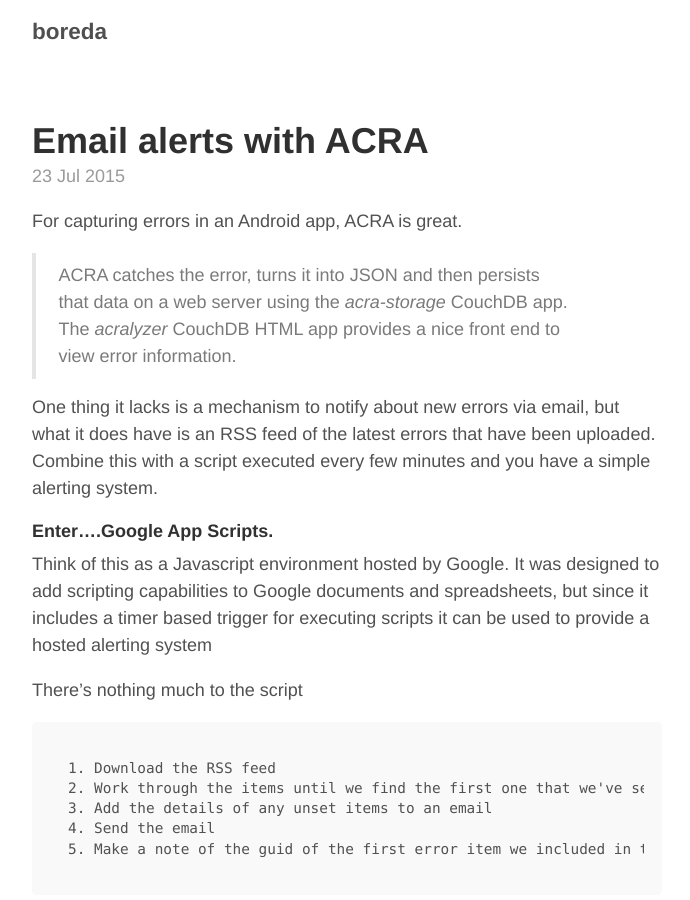
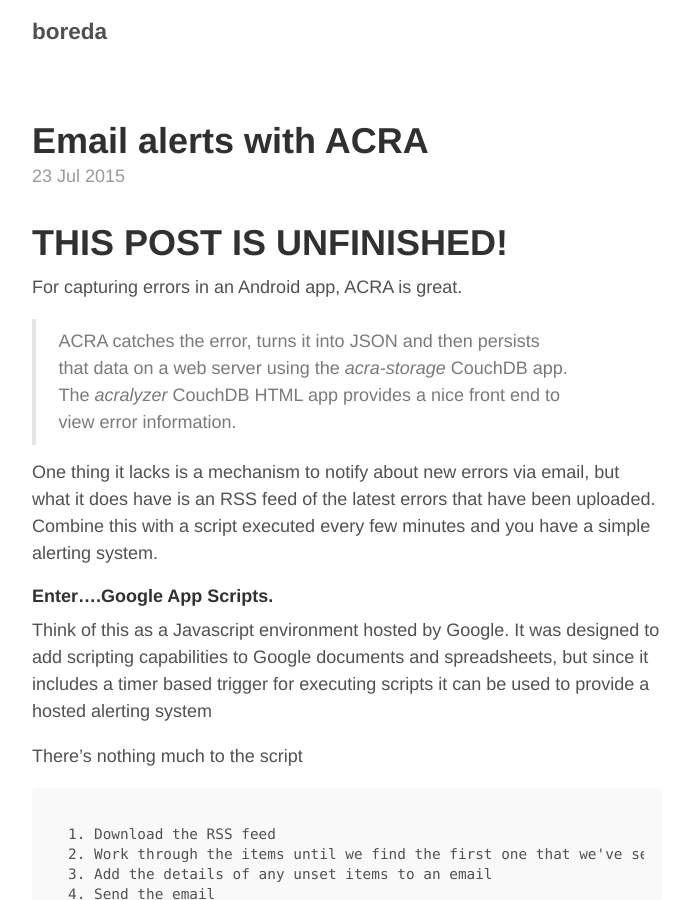
Before and after one commit to mahoneyjames/jmweb, a Jekyll site: the page built from _posts/2015-07-23-acra_email_alerts.md, in a window 1280 px wide and 900 px high. Shown: the whole window, without its empty margins (293-983 px from the left). Built offline with Jekyll 4.4.1, drawn with Linux system fonts in a browser that asks for light colours.

Commit message:
Update to acra post

```diff
--- a/_posts/2015-07-23-acra_email_alerts.md
+++ b/_posts/2015-07-23-acra_email_alerts.md
@@ -2,6 +2,8 @@
 title: Email alerts with ACRA
 layout: post
 ---
+# THIS POST IS UNFINISHED!
+
 For capturing errors in an Android app, ACRA is great.
 
 >ACRA catches the error, turns it into JSON and then persists that data on a web server using the *acra-storage* CouchDB app. The *acralyzer* CouchDB HTML app provides a nice front end to view error information.
```
